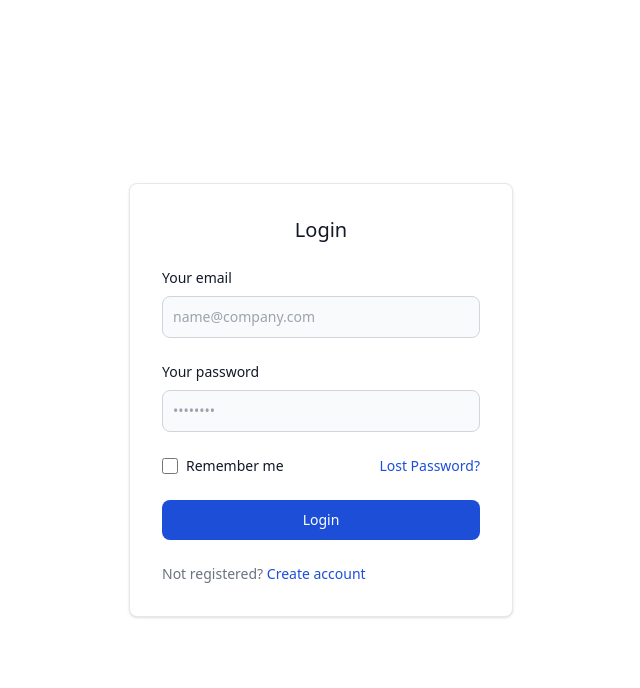
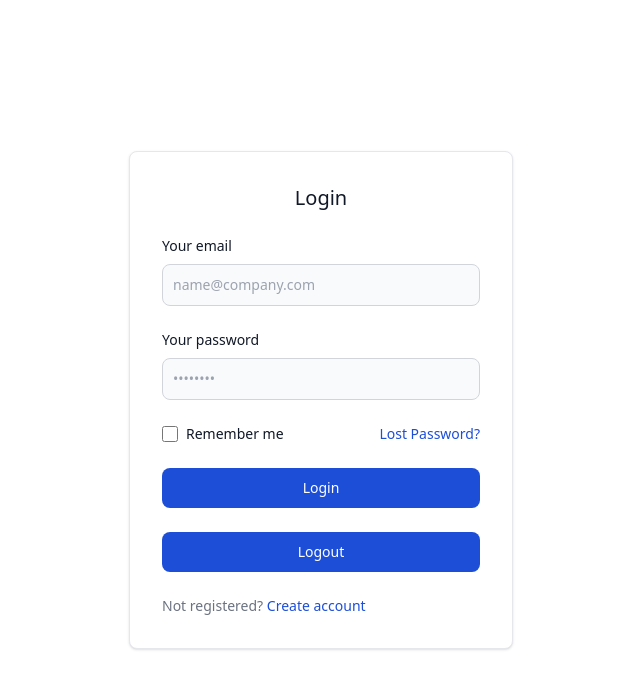
Before and after one commit to gustavobaltazar/AnimFu, a React (Vite) app in the folder client/: page / in a window 1280 px wide. Shown: the top 688 px of the page, without its empty margins (319-959 px from the left). Built offline with nearby package versions, Linux system fonts and the light colour scheme.

Commit message:
feat(login): login & logout working with backend

```diff
--- a/client/src/pages/Login.tsx
+++ b/client/src/pages/Login.tsx
@@ -5,6 +5,8 @@ import { api } from "../utils/trpc";
 export function Login() {
   const loginUser = useMutation(["loginUser"], api.user.loginUser.mutate);
   const logoutUser = useMutation(["logoutUser"], api.user.logoutUser.mutate);
+  const [email, setEmail] = useState("");
+  const [password, setPassword] = useState("");
 
   const handleLogout = async () => {
     logoutUser.mutate();
@@ -13,7 +15,13 @@ export function Login() {
   return (
     <div className="flex items-center justify-center h-screen">
       <div className="w-full max-w-sm p-4 bg-white border border-gray-200 rounded-lg shadow sm:p-6 md:p-8 dark:bg-gray-800 dark:border-gray-700">
-        <form className="space-y-6" action="#">
+        <form className="space-y-6"
+          onSubmit={(e) => {
+            e.preventDefault();
+            loginUser.mutate({ email, password });
+          }}
+        >
+
           <h5 className="text-xl font-medium text-gray-900 dark:text-white text-center">
             Login
           </h5>
@@ -24,9 +32,12 @@ export function Login() {
             >
               Your email
             </label>
+
             <input
               type="email"
               name="email"
+              value={email}
+              onChange={(e) => setEmail(e.target.value)}
               id="email"
               className="bg-gray-50 border border-gray-300 text-gray-900 text-sm rounded-lg focus:ring-blue-500 focus:border-blue-500 block w-full p-2.5 dark:bg-gray-600 dark:border-gray-500 dark:placeholder-gray-400 dark:text-white"
               placeholder="name@company.com"
@@ -45,6 +56,8 @@ export function Login() {
               name="password"
               id="password"
               placeholder="••••••••"
+              value={password}
+              onChange={(e) => setPassword(e.target.value)}
               className="bg-gray-50 border border-gray-300 text-gray-900 text-sm rounded-lg focus:ring-blue-500 focus:border-blue-500 block w-full p-2.5 dark:bg-gray-600 dark:border-gray-500 dark:placeholder-gray-400 dark:text-white"
               required
             />
@@ -80,6 +93,13 @@ export function Login() {
           >
             Login
           </button>
+          <button
+            type="submit"
+            className="w-full text-white bg-blue-700 hover:bg-blue-800 focus:ring-4 focus:outline-none focus:ring-blue-300 font-medium rounded-lg text-sm px-5 py-2.5 text-center dark:bg-blue-600 dark:hover:bg-blue-700 dark:focus:ring-blue-800"
+            onClick={handleLogout}
+          >
+            Logout
+          </button>
           <div className="text-sm font-medium text-gray-500 dark:text-gray-300">
             Not registered?{" "}
             <a
```
